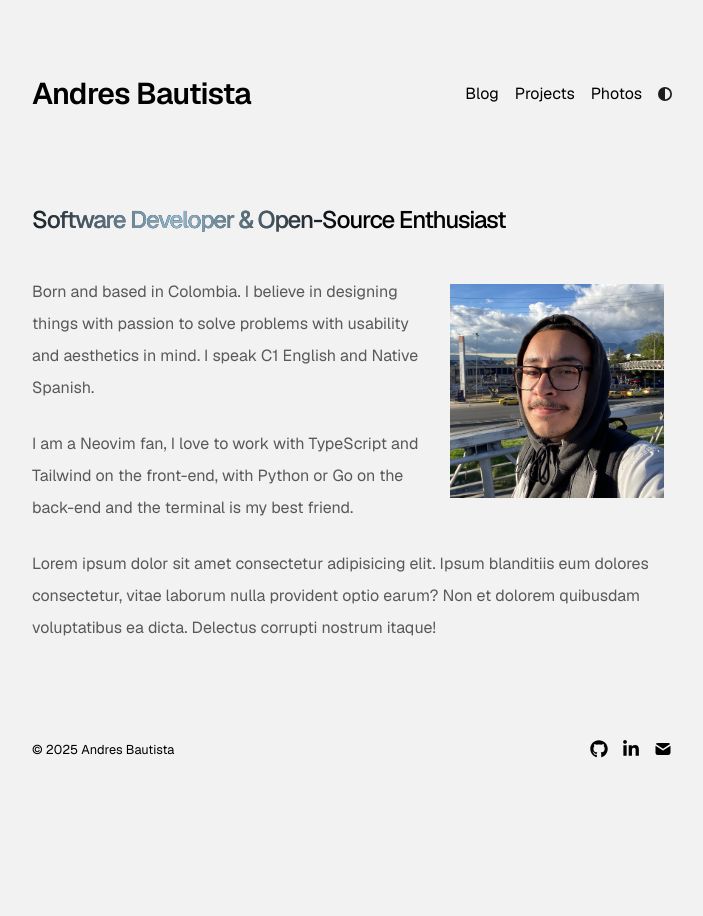
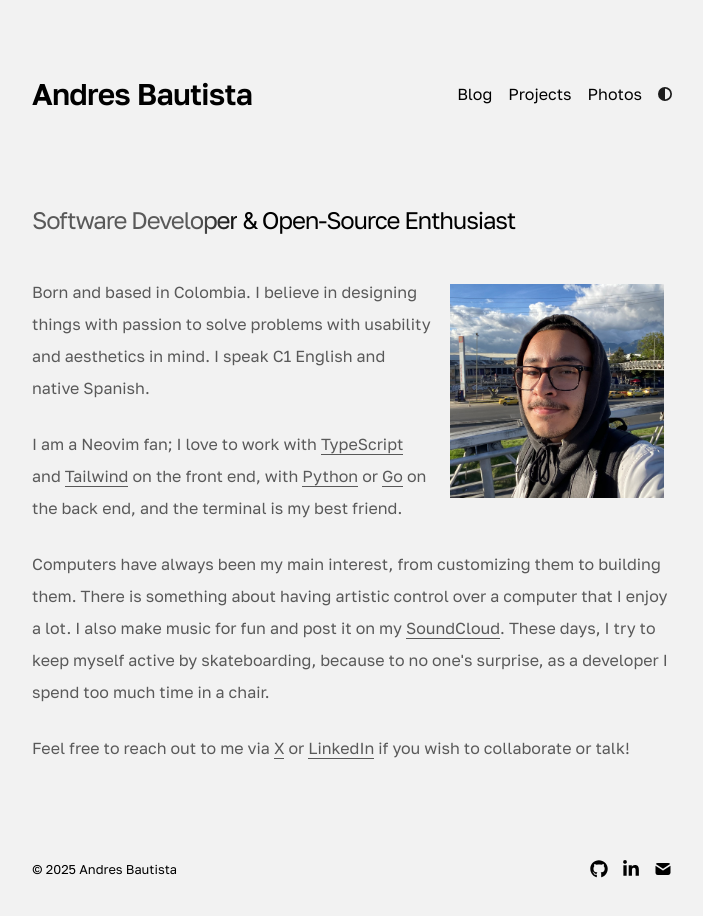
Before and after one commit to JuanBaut/portfolio, a Next.js app: page / in a window 1280 px wide. Shown: the top 916 px of the page, without its empty margins (288-991 px from the left). Built offline with nearby package versions, Linux system fonts and the light colour scheme.

Commit message:
feat(home): landing completed

```diff
--- a/app/components/footer.tsx
+++ b/app/components/footer.tsx
@@ -1,6 +1,6 @@
 "use client";
 
-import { metaData, socialLinks } from "app/config";
+import { metaData, links } from "app/config";
 import { FaGithub, FaLinkedinIn } from "react-icons/fa6";
 import { TbMailFilled } from "react-icons/tb";
 
@@ -17,9 +17,9 @@ function SocialLink({ href, icon: Icon }) {
 function SocialLinks() {
   return (
     <div className="float-right flex gap-3.5 text-lg transition-opacity duration-300 hover:opacity-90">
-      <SocialLink href={socialLinks.github} icon={FaGithub} />
-      <SocialLink href={socialLinks.linkedin} icon={FaLinkedinIn} />
-      <SocialLink href={socialLinks.email} icon={TbMailFilled} />
+      <SocialLink href={links.github} icon={FaGithub} />
+      <SocialLink href={links.linkedin} icon={FaLinkedinIn} />
+      <SocialLink href={links.email} icon={TbMailFilled} />
     </div>
   );
 }
@@ -30,7 +30,7 @@ export default function Footer() {
       <time>© {YEAR}</time>{" "}
       <a
         className="no-underline"
-        href={socialLinks.github}
+        href={links.github}
         target="_blank"
         rel="noopener noreferrer"
       >
--- a/app/components/ui/text-shimmer.tsx
+++ b/app/components/ui/text-shimmer.tsx
@@ -15,8 +15,8 @@ export function TextShimmer({
   children,
   as: Component = "p",
   className,
-  duration = 4,
-  spread = 4,
+  duration = 3,
+  spread = 3,
 }: TextShimmerProps) {
   const MotionComponent = motion.create(
     Component as keyof JSX.IntrinsicElements,
@@ -31,8 +31,8 @@ export function TextShimmer({
       className={cn(
         "relative inline-block bg-[length:250%_100%,auto] bg-clip-text",
         "text-transparent",
-        "[--base-color:hsl(var(--foreground))]",
-        "[--base-gradient-color:hsl(var(--primary))]",
+        "[--base-color:hsl(var(--muted-foreground))]",
+        "[--base-gradient-color:hsl(var(--foreground))]",
         "[--bg:linear-gradient(90deg,#0000_calc(50%-var(--spread)),var(--base-gradient-color),#0000_calc(50%+var(--spread)))]",
         "[background-repeat:no-repeat,padding-box]",
         className,
--- a/app/config.ts
+++ b/app/config.ts
@@ -7,8 +7,15 @@ export const metaData = {
     "Andres Bautista is a Software Developer who used Next.js to build this",
 };
 
-export const socialLinks = {
+export const links = {
   github: "https://github.com/and-rs",
   linkedin: "https://www.linkedin.com/in/juanandresdev",
   email: "mailto:juanb.perez96@gmail.com",
+  soundcloud: "https://soundcloud.com/and_rs",
+  twitter: "https://x.com/_and_rs",
+
+  typescript: "https://www.typescriptlang.org/",
+  tailwind: "https://tailwindcss.com/",
+  python: "https://www.python.org/",
+  go: "https://go.dev/",
 };
--- a/app/layout.tsx
+++ b/app/layout.tsx
@@ -1,5 +1,12 @@
 import "./global.css";
 import type { Metadata } from "next";
+import {
+  Golos_Text,
+  Inter,
+  Manrope,
+  Recursive,
+  Work_Sans,
+} from "next/font/google";
 import { GeistSans } from "geist/font/sans";
 import { GeistMono } from "geist/font/mono";
 import { Navbar } from "./components/nav";
@@ -47,6 +54,12 @@ export const metadata: Metadata = {
 
 const cx = (...classes) => classes.filter(Boolean).join(" ");
 
+const fontSans = Golos_Text({
+  weight: "variable",
+  subsets: ["latin-ext"],
+  variable: "--font-sans",
+});
+
 export default function RootLayout({
   children,
 }: {
@@ -55,7 +68,7 @@ export default function RootLayout({
   return (
     <html
       lang="en"
-      className={cx(GeistSans.variable, GeistMono.variable)}
+      className={cx(fontSans.variable, GeistMono.variable)}
       suppressHydrationWarning
     >
       <body className="mx-auto mb-20 mt-2 flex flex-col items-center justify-center antialiased lg:mb-40 lg:mt-8">
--- a/app/page.tsx
+++ b/app/page.tsx
@@ -1,32 +1,48 @@
 import Image from "next/image";
-import { socialLinks } from "./config";
+import { ReactNode } from "react";
 import { TextShimmer } from "./components/ui/text-shimmer";
+import { links } from "./config";
+
+const go = <Anchor href={links.go}>Go</Anchor>;
+const x = <Anchor href={links.twitter}>X</Anchor>;
+const py = <Anchor href={links.python}>Python</Anchor>;
+const tw = <Anchor href={links.tailwind}>Tailwind</Anchor>;
+const li = <Anchor href={links.linkedin}>LinkedIn</Anchor>;
+const ts = <Anchor href={links.typescript}>TypeScript</Anchor>;
+const sc = <Anchor href={links.soundcloud}>SoundCloud</Anchor>;
 
 export default function Page() {
   return (
     <section>
-      <h2 className="text-2xl font-medium leading-none tracking-tighter">
-        <TextShimmer>Software Developer & Open-Source Enthusiast</TextShimmer>
-      </h2>
+      <h1 className="text-2xl leading-none tracking-tighter text-foreground">
+        <TextShimmer>Software Developer</TextShimmer>
+        <span> &amp; Open-Source Enthusiast</span>
+      </h1>
       <div className="pt-4 sm:pt-8">
         <ProfileImage />
         <p>
           Born and based in Colombia. I believe in designing things with passion
           to solve problems with usability and aesthetics in mind. I speak C1
-          English and Native Spanish.
+          English and native Spanish.
         </p>
         <br />
         <p>
-          I am a Neovim fan, I love to work with TypeScript and Tailwind on the
-          front-end, with Python or Go on the back-end and the terminal is my
-          best friend.
+          I am a Neovim fan; I love to work with {ts} and {tw} on the front end,
+          with {py} or {go} on the back end, and the terminal is my best friend.
         </p>
         <br />
         <p>
-          Lorem ipsum dolor sit amet consectetur adipisicing elit. Ipsum
-          blanditiis eum dolores consectetur, vitae laborum nulla provident
-          optio earum? Non et dolorem quibusdam voluptatibus ea dicta. Delectus
-          corrupti nostrum itaque!
+          Computers have always been my main interest, from customizing them to
+          building them. There is something about having artistic control over a
+          computer that I enjoy a lot. I also make music for fun and post it on
+          my {sc}. These days, I try to keep myself active by skateboarding,
+          because to no one's surprise, as a developer I spend too much time in
+          a chair.
+        </p>
+        <br />
+        <p>
+          Feel free to reach out to me via {x} or {li} if you wish to
+          collaborate or talk!
         </p>
       </div>
     </section>
@@ -38,11 +54,10 @@ function ProfileImage() {
     <div className="mb-4 grid grid-cols-[1fr,auto,1fr] gap-2 sm:float-right sm:mb-0 sm:ml-2 sm:block">
       <div className="w-full bg-gradient-to-l from-accent" />
 
-      <a href={socialLinks.github} target="_blank">
+      <a href={links.github} target="_blank" rel="noopener noreferrer">
         <Image
           className="sm:p-2"
           alt="Profile photo"
-          //unoptimized
           src="/me.jpeg"
           width={230}
           height={230}
@@ -54,3 +69,22 @@ function ProfileImage() {
     </div>
   );
 }
+
+export function Anchor({
+  href,
+  children,
+}: {
+  href: string;
+  children: ReactNode;
+}) {
+  return (
+    <a
+      href={href}
+      target="_blank"
+      rel="noopener noreferrer"
+      className="border-b border-muted-foreground transition hover:border-foreground hover:text-foreground"
+    >
+      {children}
+    </a>
+  );
+}
--- a/tailwind.config.js
+++ b/tailwind.config.js
@@ -5,7 +5,7 @@ module.exports = {
   theme: {
     extend: {
       fontFamily: {
-        sans: ["var(--font-geist-sans)"],
+        sans: ["var(--font-sans)"],
         mono: ["var(--font-geist-mono)"],
       },
       typography: {
```
